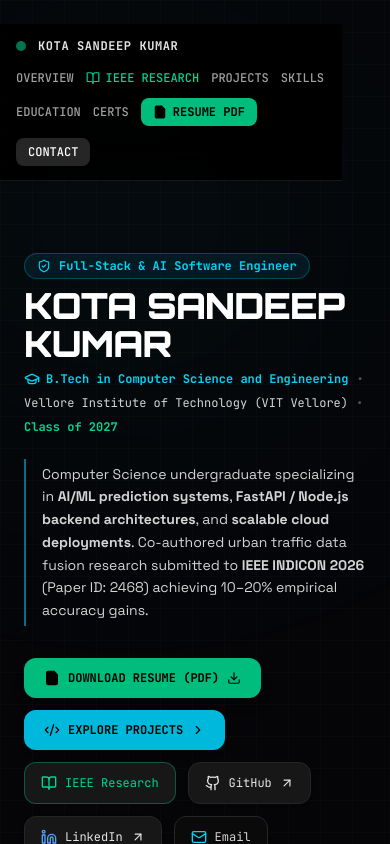
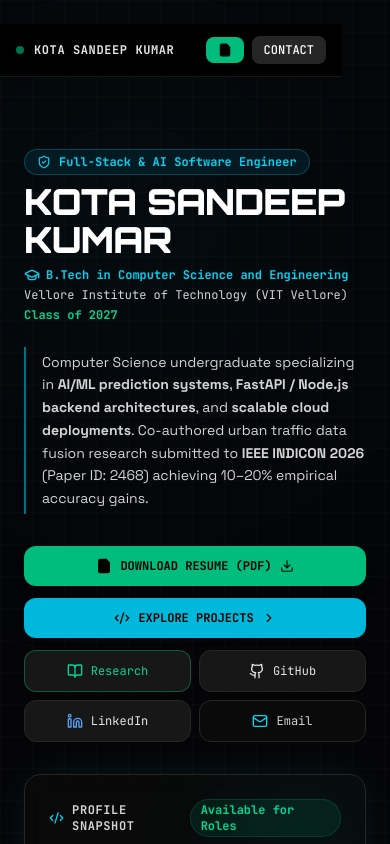
Before and after one commit to sandeep2421-hub/kota.sandeep-kumar-portfolio, a React (Vite) app: page / in a window 390 px wide. Shown: the top 844 px of the page. Built offline with nearby package versions, Linux system fonts and the light colour scheme; a web font is replaced by a local one.

Commit message:
fix(mobile): reflow nav, hero CTAs, degree subtitle, and project buttons for 390px

```diff
--- a/src/components/DashboardView.tsx
+++ b/src/components/DashboardView.tsx
@@ -85,55 +85,31 @@ export default function DashboardView({
       {/* STICKY DASHBOARD HEADER NAV */}
       <header
         id="dashboard-sticky-nav"
-        className="sticky top-0 z-30 w-full bg-black/90 backdrop-blur-xl border-b border-neutral-900 py-3.5 px-4 sm:px-8 flex flex-wrap items-center justify-between gap-4 -mx-6 md:-mx-12 xl:-mx-16"
+        className="sticky top-0 z-30 w-full bg-black/90 backdrop-blur-xl border-b border-neutral-900 py-3 px-4 sm:px-8 flex items-center justify-between gap-3 -mx-6 md:-mx-12 xl:-mx-16"
       >
-        {/* Candidate Status Indicator */}
-        <div className="flex items-center gap-3">
-          <div className="w-2.5 h-2.5 rounded-full bg-emerald-400 animate-pulse" />
-          <span className="font-mono text-xs text-neutral-200 uppercase font-bold tracking-wider">
-            KOTA SANDEEP KUMAR <span className="text-neutral-500 hidden sm:inline">| VIT CSE '27 (DELOITTE CANDIDATE)</span>
+        {/* Candidate Brand */}
+        <div className="flex items-center gap-2.5 flex-shrink-0">
+          <div className="w-2 h-2 rounded-full bg-emerald-400 animate-pulse flex-shrink-0" />
+          <span className="font-mono text-xs text-neutral-200 uppercase font-bold tracking-wider leading-none">
+            Kota Sandeep Kumar
+            <span className="text-neutral-500 hidden md:inline"> | VIT CSE '27</span>
           </span>
         </div>
 
-        {/* Navigation Anchors */}
-        <nav className="flex flex-wrap items-center gap-3 sm:gap-6 font-mono text-xs">
-          <button
-            onClick={() => scrollToSection("hero")}
-            className="text-neutral-400 hover:text-white transition-colors cursor-pointer font-medium uppercase"
-          >
-            Overview
+        {/* Desktop nav links — hidden on mobile */}
+        <nav className="hidden sm:flex items-center gap-4 lg:gap-6 font-mono text-xs flex-1 justify-center">
+          <button onClick={() => scrollToSection("hero")} className="text-neutral-400 hover:text-white transition-colors cursor-pointer font-medium uppercase">Overview</button>
+          <button onClick={() => scrollToSection("research")} className="text-emerald-400 hover:text-emerald-300 transition-colors cursor-pointer font-medium uppercase flex items-center gap-1.5">
+            <BookOpen className="w-3.5 h-3.5" /><span>Research</span>
           </button>
-          <button
-            onClick={() => scrollToSection("research")}
-            className="text-emerald-400 hover:text-emerald-300 transition-colors cursor-pointer font-medium uppercase flex items-center gap-1.5"
-          >
-            <BookOpen className="w-3.5 h-3.5" />
-            <span>IEEE Research</span>
-          </button>
-          <button
-            onClick={() => scrollToSection("projects")}
-            className="text-neutral-400 hover:text-white transition-colors cursor-pointer font-medium uppercase"
-          >
-            Projects
-          </button>
-          <button
-            onClick={() => scrollToSection("skills")}
-            className="text-neutral-400 hover:text-white transition-colors cursor-pointer font-medium uppercase"
-          >
-            Skills
-          </button>
-          <button
-            onClick={() => scrollToSection("education")}
-            className="text-neutral-400 hover:text-white transition-colors cursor-pointer font-medium uppercase"
-          >
-            Education
-          </button>
-          <button
-            onClick={() => scrollToSection("certifications")}
-            className="text-neutral-400 hover:text-white transition-colors cursor-pointer font-medium uppercase"
-          >
-            Certs
-          </button>
+          <button onClick={() => scrollToSection("projects")} className="text-neutral-400 hover:text-white transition-colors cursor-pointer font-medium uppercase">Projects</button>
+          <button onClick={() => scrollToSection("skills")} className="text-neutral-400 hover:text-white transition-colors cursor-pointer font-medium uppercase">Skills</button>
+          <button onClick={() => scrollToSection("education")} className="hidden lg:block text-neutral-400 hover:text-white transition-colors cursor-pointer font-medium uppercase">Education</button>
+          <button onClick={() => scrollToSection("certifications")} className="hidden lg:block text-neutral-400 hover:text-white transition-colors cursor-pointer font-medium uppercase">Certs</button>
+        </nav>
+
+        {/* Always-visible CTA buttons */}
+        <div className="flex items-center gap-2 flex-shrink-0 font-mono text-xs">
           <a
             href="resume.pdf"
             target="_blank"
@@ -141,7 +117,7 @@ export default function DashboardView({
             className="px-3 py-1.5 rounded-lg bg-emerald-500 hover:bg-emerald-400 text-black font-bold uppercase transition-all cursor-pointer flex items-center gap-1.5 shadow-sm"
           >
             <FileText className="w-3.5 h-3.5 fill-black" />
-            <span>Resume PDF</span>
+            <span className="hidden xs:inline sm:inline">Resume</span>
           </a>
           <button
             onClick={() => scrollToSection("contact")}
@@ -149,7 +125,7 @@ export default function DashboardView({
           >
             Contact
           </button>
-      </nav>
+        </div>
       </header>
 
       {/* SECTION: HERO / 5-SECOND DELOITTE RECRUITER SPOTLIGHT */}
@@ -165,16 +141,16 @@ export default function DashboardView({
               <h1 className="text-4xl sm:text-6xl xl:text-7xl font-black uppercase text-white font-display tracking-tight leading-[1.05]">
                 Kota Sandeep Kumar
               </h1>
-              <p className="text-neutral-300 font-mono text-xs sm:text-sm flex flex-wrap items-center gap-2">
+              <div className="flex flex-col sm:flex-row sm:flex-wrap sm:items-center gap-1 sm:gap-2 text-neutral-300 font-mono text-xs sm:text-sm">
                 <span className="flex items-center gap-1.5 text-cyan-400 font-semibold">
                   <GraduationCap className="w-4 h-4" />
                   <span>B.Tech in Computer Science and Engineering</span>
                 </span>
-                <span className="text-neutral-600">•</span>
+                <span className="text-neutral-600 hidden sm:inline">•</span>
                 <span>Vellore Institute of Technology (VIT Vellore)</span>
-                <span className="text-neutral-600">•</span>
+                <span className="text-neutral-600 hidden sm:inline">•</span>
                 <span className="text-emerald-400 font-semibold">Class of 2027</span>
-              </p>
+              </div>
             </div>
 
             {/* Executive Statement with Specializations and Proof */}
@@ -182,13 +158,14 @@ export default function DashboardView({
               Computer Science undergraduate specializing in <strong>AI/ML prediction systems</strong>, <strong>FastAPI / Node.js backend architectures</strong>, and <strong>scalable cloud deployments</strong>. Co-authored urban traffic data fusion research submitted to <strong>IEEE INDICON 2026</strong> (Paper ID: 2468) achieving 10–20% empirical accuracy gains.
             </p>
 
-            {/* Primary Action Buttons (Instant recruiter CTAs - 5-Second Test Passed) */}
-            <div className="flex flex-wrap items-center gap-3 pt-2 font-mono text-xs">
+            {/* Primary Action Buttons */}
+            <div className="flex flex-col sm:flex-row sm:flex-wrap sm:items-center gap-3 pt-2 font-mono text-xs">
+              {/* Primary CTAs — full width on mobile */}
               <a
                 href="resume.pdf"
                 target="_blank"
                 rel="noreferrer"
-                className="flex items-center gap-2 px-5 py-3 rounded-xl bg-emerald-500 hover:bg-emerald-400 text-black font-bold uppercase transition-all cursor-pointer shadow-lg hover:shadow-emerald-500/20"
+                className="flex items-center justify-center gap-2 px-5 py-3 rounded-xl bg-emerald-500 hover:bg-emerald-400 text-black font-bold uppercase transition-all cursor-pointer shadow-lg hover:shadow-emerald-500/20 w-full sm:w-auto"
               >
                 <FileText className="w-4 h-4 fill-black" />
                 <span>Download Resume (PDF)</span>
@@ -197,50 +174,53 @@ export default function DashboardView({
 
               <button
                 onClick={() => scrollToSection("projects")}
-                className="flex items-center gap-2 px-5 py-3 rounded-xl bg-cyan-500 hover:bg-cyan-400 text-black font-bold uppercase transition-all cursor-pointer shadow-md"
+                className="flex items-center justify-center gap-2 px-5 py-3 rounded-xl bg-cyan-500 hover:bg-cyan-400 text-black font-bold uppercase transition-all cursor-pointer shadow-md w-full sm:w-auto"
               >
                 <Code2 className="w-4 h-4" />
                 <span>Explore Projects</span>
                 <ChevronRight className="w-3.5 h-3.5" />
               </button>
 
+              {/* Secondary CTAs — 2-col grid on mobile */}
+              <div className="grid grid-cols-2 gap-2 sm:contents">
                 <button
                   onClick={() => scrollToSection("research")}
-                className="flex items-center gap-2 px-4 py-3 rounded-xl bg-neutral-900 border border-emerald-500/40 text-emerald-400 hover:text-white hover:border-emerald-400 transition-all cursor-pointer"
+                  className="flex items-center justify-center gap-2 px-4 py-3 rounded-xl bg-neutral-900 border border-emerald-500/40 text-emerald-400 hover:text-white hover:border-emerald-400 transition-all cursor-pointer"
                 >
                   <BookOpen className="w-4 h-4" />
-                <span>IEEE Research</span>
+                  <span>Research</span>
                 </button>
 
                 <a
                   href={PERSONAL_INFO.github}
                   target="_blank"
                   rel="noreferrer"
-                className="flex items-center gap-2 px-4 py-3 rounded-xl bg-neutral-900 border border-neutral-800 text-neutral-200 hover:text-white hover:border-neutral-600 transition-all cursor-pointer shadow-sm"
+                  className="flex items-center justify-center gap-2 px-4 py-3 rounded-xl bg-neutral-900 border border-neutral-800 text-neutral-200 hover:text-white hover:border-neutral-600 transition-all cursor-pointer shadow-sm"
                 >
                   <Github className="w-4 h-4" />
                   <span>GitHub</span>
-                <ArrowUpRight className="w-3.5 h-3.5" />
+                  <ArrowUpRight className="w-3.5 h-3.5 hidden sm:block" />
                 </a>
 
                 <a
                   href={PERSONAL_INFO.linkedin}
                   target="_blank"
                   rel="noreferrer"
-                className="flex items-center gap-2 px-4 py-3 rounded-xl bg-neutral-900 border border-neutral-800 text-neutral-200 hover:text-white hover:border-neutral-600 transition-all cursor-pointer shadow-sm"
+                  className="flex items-center justify-center gap-2 px-4 py-3 rounded-xl bg-neutral-900 border border-neutral-800 text-neutral-200 hover:text-white hover:border-neutral-600 transition-all cursor-pointer shadow-sm"
                 >
                   <Linkedin className="w-4 h-4 text-blue-400" />
                   <span>LinkedIn</span>
-                <ArrowUpRight className="w-3.5 h-3.5" />
+                  <ArrowUpRight className="w-3.5 h-3.5 hidden sm:block" />
                 </a>
 
                 <a
                   href={`mailto:${PERSONAL_INFO.email}`}
-                className="flex items-center gap-2 px-4 py-3 rounded-xl bg-neutral-950 border border-neutral-800 text-neutral-300 hover:text-white hover:border-cyan-500/40 transition-all cursor-pointer"
+                  className="flex items-center justify-center gap-2 px-4 py-3 rounded-xl bg-neutral-950 border border-neutral-800 text-neutral-300 hover:text-white hover:border-cyan-500/40 transition-all cursor-pointer"
                 >
                   <Mail className="w-4 h-4 text-cyan-400" />
                   <span>Email</span>
                 </a>
+              </div>
             </div>
           </div>
 
@@ -308,8 +288,8 @@ export default function DashboardView({
             key={idx}
             className="p-6 sm:p-8 rounded-2xl border border-emerald-500/30 bg-emerald-950/10 space-y-6 backdrop-blur-md relative"
           >
-            <div className="flex flex-wrap items-center justify-between gap-3 border-b border-emerald-900/40 pb-4">
-              <div className="flex items-center gap-3">
+            <div className="flex flex-col sm:flex-row sm:flex-wrap sm:items-center sm:justify-between gap-2 border-b border-emerald-900/40 pb-4">
+              <div className="flex flex-wrap items-center gap-2 sm:gap-3">
                 <span className="px-3 py-1 rounded text-xs font-mono font-bold uppercase tracking-widest bg-emerald-500/20 text-emerald-400 border border-emerald-500/40">
                   {pub.paperId}
                 </span>
@@ -320,7 +300,7 @@ export default function DashboardView({
                   Submitted Paper
                 </span>
               </div>
-              <span className="font-mono text-xs text-neutral-400">
+              <span className="hidden sm:block font-mono text-xs text-neutral-400">
                 Conference Venue: <strong className="text-white">{pub.venue}</strong>
               </span>
             </div>
@@ -474,14 +454,14 @@ export default function DashboardView({
               )}
             </div>
 
-            {/* Project Action Links (Clean, Trustworthy, No 404s) */}
-            <div className="flex flex-wrap items-center gap-3 font-mono text-xs">
+            {/* Project Action Links */}
+            <div className="flex flex-col gap-2 font-mono text-xs sm:flex-row sm:flex-wrap sm:items-center sm:gap-3">
               {currentProject.githubUrl && (
                 <a
                   href={currentProject.githubUrl}
                   target="_blank"
                   rel="noreferrer"
-                  className="flex items-center gap-2 px-5 py-2.5 rounded-lg bg-white text-black font-bold uppercase hover:bg-neutral-200 transition-all cursor-pointer shadow-md"
+                  className="flex items-center justify-center gap-2 px-5 py-2.5 rounded-lg bg-white text-black font-bold uppercase hover:bg-neutral-200 transition-all cursor-pointer shadow-md w-full sm:w-auto"
                 >
                   <Github className="w-4 h-4" />
                   <span>View Verified Code</span>
@@ -494,7 +474,7 @@ export default function DashboardView({
                   href={currentProject.liveUrl}
                   target="_blank"
                   rel="noreferrer"
-                  className="flex items-center gap-2 px-4 py-2.5 rounded-lg bg-cyan-500 hover:bg-cyan-400 text-black font-bold uppercase transition-all cursor-pointer shadow-md"
+                  className="flex items-center justify-center gap-2 px-4 py-2.5 rounded-lg bg-cyan-500 hover:bg-cyan-400 text-black font-bold uppercase transition-all cursor-pointer shadow-md"
                 >
                   <Globe className="w-4 h-4" />
                   <span>Live Health Endpoint</span>
@@ -502,9 +482,10 @@ export default function DashboardView({
                 </a>
               )}
 
+              <div className="flex items-center gap-2">
                 <button
                   onClick={() => onOpenSimulator(currentProject)}
-                className="flex items-center gap-2 px-4 py-2.5 rounded-lg border border-neutral-800 hover:border-cyan-500/50 bg-neutral-900 text-neutral-200 hover:text-white transition-all cursor-pointer"
+                  className="flex flex-1 sm:flex-none items-center justify-center gap-2 px-4 py-2.5 rounded-lg border border-neutral-800 hover:border-cyan-500/50 bg-neutral-900 text-neutral-200 hover:text-white transition-all cursor-pointer"
                 >
                   <Zap className="w-4 h-4 text-cyan-400" />
                   <span>Interactive Demo</span>
@@ -512,11 +493,12 @@ export default function DashboardView({
 
                 <button
                   onClick={onOpenDetail}
-                className="flex items-center gap-2 px-4 py-2.5 rounded-lg border border-neutral-800 hover:border-neutral-600 bg-neutral-950 text-neutral-400 hover:text-white transition-all cursor-pointer"
+                  className="flex flex-1 sm:flex-none items-center justify-center gap-2 px-4 py-2.5 rounded-lg border border-neutral-800 hover:border-neutral-600 bg-neutral-950 text-neutral-400 hover:text-white transition-all cursor-pointer"
                 >
-                <span>Technical Details</span>
+                  <span>Details</span>
                   <ChevronRight className="w-4 h-4" />
                 </button>
+              </div>
             </div>
           </div>
 
```
Lines whose indentation alone changed are shown as unchanged.
